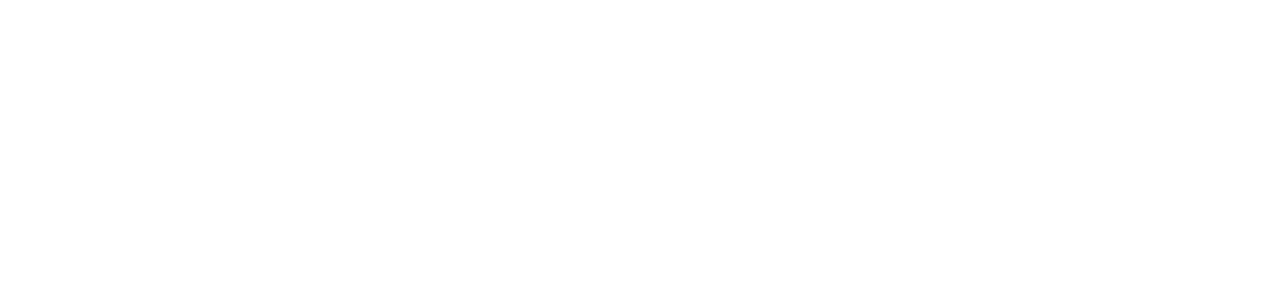
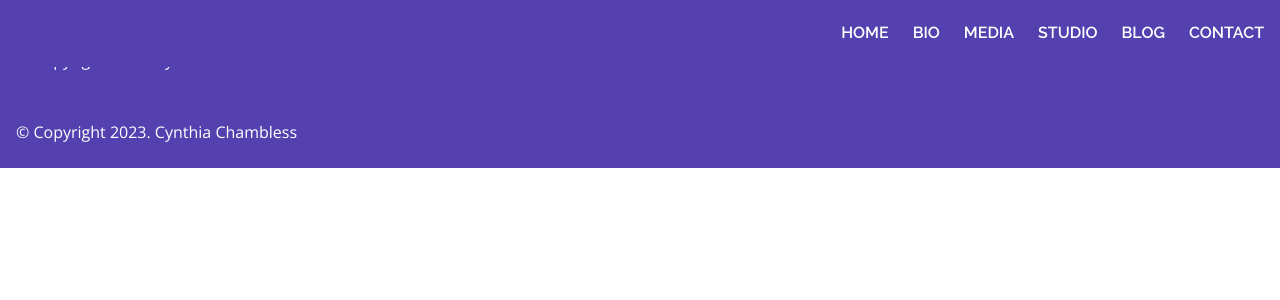
Before and after one commit to TMNTony/Cindy, a Vue app: page /Bells-Palsy in a window 1280 px wide. Before the commit this address had no page. Shown: the top 300 px of the page. Built offline with nearby package versions, Linux system fonts and the light colour scheme.

Commit message:
Separate pages

```diff
--- a/src/App.vue
+++ b/src/App.vue
@@ -1,8 +1,22 @@
 <template>
-  <div id="app">
-    <router-view />
+  <div id="app" class="h-screen">
+    <AppHeader></AppHeader>
+    <router-view/>
+    <AppFooter></AppFooter>
   </div>
 </template>
+
+<script>
+import AppHeader from "../src/components/Header.vue";
+import AppFooter from "../src/components/Footer.vue";
+
+export default {
+  components: {
+    AppHeader,
+    AppFooter
+  }
+}
+</script>
 <style>
 @import 'tailwindcss/base';
 @import 'tailwindcss/components';
--- a/src/components/Contact.vue
+++ b/src/components/Contact.vue
@@ -1,5 +1,5 @@
 <template>
-  <div class="container py-16 md:py-20" id="contact">
+  <div class="container py-16 md:py-20" >
     <h2
         class="text-center font-header text-4xl font-semibold uppercase text-primary sm:text-5xl lg:text-6xl"
     >
--- a/src/components/Footer.vue
+++ b/src/components/Footer.vue
@@ -9,7 +9,9 @@
 </template>
 
 <script>
-export default {};
+export default {
+
+};
 </script>
 
 <style></style>
--- a/src/components/Header.vue
+++ b/src/components/Header.vue
@@ -1,26 +1,33 @@
 <template>
-  <div class="absolute top-0 z-50 w-full py-3 sm:py-5 ">
+  <div :class="background">
     <div class="container flex items-center justify-between">
       <div></div>
       <div v-if="!isSmallScreen" class="lg:block">
         <ul class="flex items-center">
           <li class="group pl-6">
+            <router-link :to="{name: 'home'}"
+                         class="cursor-pointer pt-0.5 font-header font-semibold uppercase text-white"
+            >Home
+            </router-link>
             <span
-              @click="triggerNavItem('about')"
+                class="block h-0.5 w-full bg-transparent group-hover:bg-yellow"
+            ></span>
+          </li>
+          <li class="group pl-6">
+            <router-link :to="{name: 'bio'}"
                          class="cursor-pointer pt-0.5 font-header font-semibold uppercase text-white"
-              >About</span
-            >
+            >Bio
+            </router-link>
             <span
                 class="block h-0.5 w-full bg-transparent group-hover:bg-yellow"
             ></span>
           </li>
 
           <li class="group pl-6">
-            <span
-              @click="triggerNavItem('services')"
+            <router-link :to="{name: 'media'}"
                          class="cursor-pointer pt-0.5 font-header font-semibold uppercase text-white"
-              >Services</span
-            >
+            >Media
+            </router-link>
 
             <span
                 class="block h-0.5 w-full bg-transparent group-hover:bg-yellow"
@@ -28,11 +35,10 @@
           </li>
 
           <li class="group pl-6">
-            <span
-              @click="triggerNavItem('portfolio')"
+            <router-link :to="{name: 'studio'}"
                          class="cursor-pointer pt-0.5 font-header font-semibold uppercase text-white"
-              >Gallery</span
-            >
+            >Studio
+            </router-link>
 
             <span
                 class="block h-0.5 w-full bg-transparent group-hover:bg-yellow"
@@ -40,36 +46,10 @@
           </li>
 
           <li class="group pl-6">
-            <span
-              @click="triggerNavItem('clients')"
+            <router-link :to="{name: 'blog'}"
                          class="cursor-pointer pt-0.5 font-header font-semibold uppercase text-white"
-              >Schools</span
-            >
-
-            <span
-              class="block h-0.5 w-full bg-transparent group-hover:bg-yellow"
-            ></span>
-          </li>
-
-          <li class="group pl-6">
-            <span
-              @click="triggerNavItem('statistics')"
-              class="cursor-pointer pt-0.5 font-header font-semibold uppercase text-white"
-              >Awards</span
-            >
-
-            <span
-              class="block h-0.5 w-full bg-transparent group-hover:bg-yellow"
-            ></span>
-          </li>
-
-          <li class="group pl-6">
-            <span
-              @click="triggerNavItem('blog')"
-              class="cursor-pointer pt-0.5 font-header font-semibold uppercase text-white"
-              >Blog</span
-            >
-
+            >Blog
+            </router-link>
             <span
                 class="block h-0.5 w-full bg-transparent group-hover:bg-yellow"
             ></span>
@@ -106,56 +86,38 @@
             class="absolute right-0 top-0 mr-4 mt-4"
             @click="mobileMenu = false"
         >
-          <img src="/src/assets/img/icon-close.svg" class="h-10 w-auto" alt="" />
+          <img src="/src/assets/img/icon-close.svg" class="h-10 w-auto" alt=""/>
         </button>
 
         <ul class="mt-8 flex flex-col">
           <li class="py-2">
-            <span
-              @click="triggerMobileNavItem('about')"
+            <router-link :to="{name: 'bio'}"
                          class="cursor-pointer pt-0.5 font-header font-semibold uppercase text-white"
-              >About</span
+            >Bio
+            </router-link>
+          </li>
+
+          <li class="py-2">
+            <router-link :to="{name: 'media'}"
+                         class="cursor-pointer pt-0.5 font-header font-semibold uppercase text-white"
+            >Media
+            </router-link>
+          </li>
+
+          <li class="py-2">
+            <router-link :to="{name: 'studio'}"
+                         class="cursor-pointer pt-0.5 font-header font-semibold uppercase text-white"
+            >Studio
+            </router-link>
             >
           </li>
 
-          <li class="py-2">
-            <span
-              @click="triggerMobileNavItem('services')"
-              class="cursor-pointer pt-0.5 font-header font-semibold uppercase text-white"
-              >Services</span
-            >
-          </li>
 
           <li class="py-2">
-            <span
-              @click="triggerMobileNavItem('portfolio')"
+            <router-link :to="{name: 'bio'}"
                          class="cursor-pointer pt-0.5 font-header font-semibold uppercase text-white"
-              >Gallery</span
-            >
-          </li>
-
-          <li class="py-2">
-            <span
-              @click="triggerMobileNavItem('clients')"
-              class="cursor-pointer pt-0.5 font-header font-semibold uppercase text-white"
-              >Schools</span
-            >
-          </li>
-
-          <li class="py-2">
-            <span
-              @click="triggerMobileNavItem('statistics')"
-              class="cursor-pointer pt-0.5 font-header font-semibold uppercase text-white"
-              >Awards</span
-            >
-          </li>
-
-          <li class="py-2">
-            <span
-              @click="triggerMobileNavItem('blog')"
-              class="cursor-pointer pt-0.5 font-header font-semibold uppercase text-white"
-              >Blog</span
-            >
+            >Bio
+            </router-link>
           </li>
 
           <li class="py-2">
@@ -172,9 +134,11 @@
 </template>
 
 <script>
-import { ref } from 'vue';
-import { currentSection } from "../../SharedState.js";
+import {ref} from 'vue';
+import {currentSection} from "../../SharedState.js";
+
 export default {
+
   data() {
     return {
       mobileMenu: false,
@@ -189,9 +153,16 @@
 
       const element = document.getElementById(id);
       if (element) {
-        element.scrollIntoView({ behavior: "smooth" });
+        element.scrollIntoView({behavior: "smooth"});
+      } else {
+        this.$router.push({name: 'home'}).then(() => {
+          // Wait for the route change to complete, then scroll to "Contact"
+          const element = document.getElementById(id);
+          if (element) {
+            element.scrollIntoView({behavior: "smooth"});
           }
-      console.log(currentSection.value);
+        })
+      }
     },
     triggerMobileNavItem(id) {
       this.mobileMenu = false;
@@ -200,14 +171,26 @@
     toggleMobileMenu() {
       this.mobileMenu = !this.mobileMenu;
     },
-  },
+  }
+  ,
   computed: {
     isSmallScreen() {
       // Check if the viewport width is less than your desired breakpoint (e.g., 768px)
       return window.innerWidth < 768;
-    },
-  },
-};
+    }
+    ,
+    background() {
+
+      if (this.$route.path !== "/") {
+        return "absolute top-0 z-50 w-full py-3 sm:py-5 bg-primary"
+      } else {
+        return "absolute top-0 z-50 w-full py-3 sm:py-5"
+      }
+    }
+  }
+  ,
+}
+;
 </script>
 
 <style></style>
--- a/src/router/index.js
+++ b/src/router/index.js
@@ -4,6 +4,10 @@
 // Import components
 import HomeView from '../views/HomeView.vue';
 import Bio from '../views/Bio.vue'
+import BellsPalsy from "../views/BellsPalsy.vue";
+import Media from "../views/Media.vue";
+import Blog from "../views/Blog.vue";
+import Studio from "../views/Studio.vue";
 
 /**
  * The Vue Router is used to "direct" the browser to render a specific view component
@@ -20,6 +24,26 @@
     name: 'bio',
     component: Bio,
   },
+  {
+    path: '/Bells-Palsy',
+    name: 'bells',
+    component: BellsPalsy,
+  },
+  {
+    path: '/Media',
+    name: 'media',
+    component: Media,
+  },
+  {
+    path: '/Blog',
+    name: 'blog',
+    component: Blog,
+  },
+  {
+    path: '/Studio',
+    name: 'studio',
+    component: Studio,
+  },
 ];
 
 // Create the router
--- /dev/null
+++ b/src/views/BellsPalsy.vue
@@ -0,0 +1,21 @@
+<template>
+  <Header/>
+  <div>Coming Soon!</div>
+  <Footer/>
+</template>
+
+<script>
+import Header from "../components/Header.vue";
+import Footer from "../components/Footer.vue";
+export default {
+  name: "bells",
+  components: {
+    Header,
+    Footer,
+  }
+
+
+}
+
+
+</script>
--- a/src/components/Blog.vue
+++ b/src/views/Blog.vue
@@ -23,7 +23,6 @@
             <span
                 class="absolute inset-0 block bg-gradient-to-b from-blog-gradient-from to-blog-gradient-to bg-cover bg-center bg-no-repeat opacity-10 transition-opacity group-hover:opacity-50"
             ></span>
-              >
             </div>
             <div class="bg-white px-5 py-6 xl:py-8">
             <span class="block font-body text-lg font-semibold text-black"
--- a/src/views/HomeView.vue
+++ b/src/views/HomeView.vue
@@ -1,46 +1,30 @@
 <template>
   <div :class="{ 'max-h-screen overflow-hidden': mobileMenu }" class="relative">
-    <header-component />
     <div id="main" class="relative">
-      <landing-component />
-      <about-component />
-      <services-component />
-      <portfolio-component />
-      <clients-component />
-      <statistics-component />
-      <hobbies-component />
-      <contact-component />
-      <footer-component />
+      <landing-component/>
+      <about-component/>
+      <services-component/>
+      <contact-component id="contact"/>
+
     </div>
   </div>
 </template>
 
 <script>
-import HeaderComponent from "../components/Header.vue";
+
 import LandingComponent from "../components/Landing.vue";
-import FooterComponent from "../components/Footer.vue";
+
 import AboutComponent from "../components/About.vue";
 import ServicesComponent from "../components/Services.vue";
-import PortfolioComponent from "../components/Portfolio.vue";
-import ClientsComponent from "../components/Clients.vue";
-import ExperienceComponent from "../components/Experience.vue";
-import StatisticsComponent from "../components/Statistics.vue";
-import HobbiesComponent from "../components/Blog.vue";
 import ContactComponent from "../components/Contact.vue";
 
 export default {
   name: "home-page",
   components: {
-    HeaderComponent,
-    FooterComponent,
+
     LandingComponent,
     AboutComponent,
     ServicesComponent,
-    PortfolioComponent,
-    ClientsComponent,
-    ExperienceComponent,
-    StatisticsComponent,
-    HobbiesComponent,
     ContactComponent,
 
   },
@@ -61,7 +45,7 @@
       // For example, using the native browser scrollIntoView method:
       const element = document.getElementById(id);
       if (element) {
-        element.scrollIntoView({ behavior: "smooth" });
+        element.scrollIntoView({behavior: "smooth"});
       }
     },
     triggerMobileNavItem(id) {
--- /dev/null
+++ b/src/views/Media.vue
@@ -0,0 +1,13 @@
+<template>
+  <Portfolio></Portfolio>
+</template>
+
+<script>
+import Portfolio from "../components/Portfolio.vue";
+export default {
+  components: {
+    Portfolio
+  }
+
+}
+</script>
--- /dev/null
+++ b/src/views/Studio.vue
@@ -0,0 +1,39 @@
+<template>
+  <div class="bg-grey-50" id="about">
+    <div
+        class="container flex flex-col items-center py-16 md:py-20 lg:flex-row"
+    >
+      <div class="w-full text-center sm:w-3/4 lg:w-3/5 lg:text-left">
+
+        <h4
+            class="pt-6 font-header text-xl font-medium text-black sm:text-2xl lg:text-3xl"
+        >
+          My Mission Statement
+        </h4>
+        <p class="pt-6 font-body leading-relaxed text-grey-20">
+          Cynthia believes that all lessons learned in music can be applied to a student’s future life and career.
+          Setting goals, attention to detail, and confidence will benefit all paths in adulthood. Students receive a
+          hand tailored practice plan each lesson to help them achieve success at an individual level and represent
+          their school proudly at honor bands, solo festivals, and summer camps. Chambless also works with horn sections
+          on team work, group listening, and uplifting others. Students in the Chambless horn studio are often in her
+          program for many years and build a sense of trust in the process. All students can benefit from a hybrid
+          approach of private and group instruction that will teach them lifelong lessons.
+        </p>
+
+      </div>
+    </div>
+  </div>
+  <Statistics/>
+  <Clients/>
+</template>
+
+<script>
+import Statistics from "../components/Statistics.vue";
+import Clients from "../components/Clients.vue";
+export default {
+  components: {
+    Statistics,
+    Clients
+  }
+}
+</script>
```
Also changed, not shown: src/views/Bio.vue (+3 -57 lines). Lines whose indentation alone changed are shown as unchanged.
